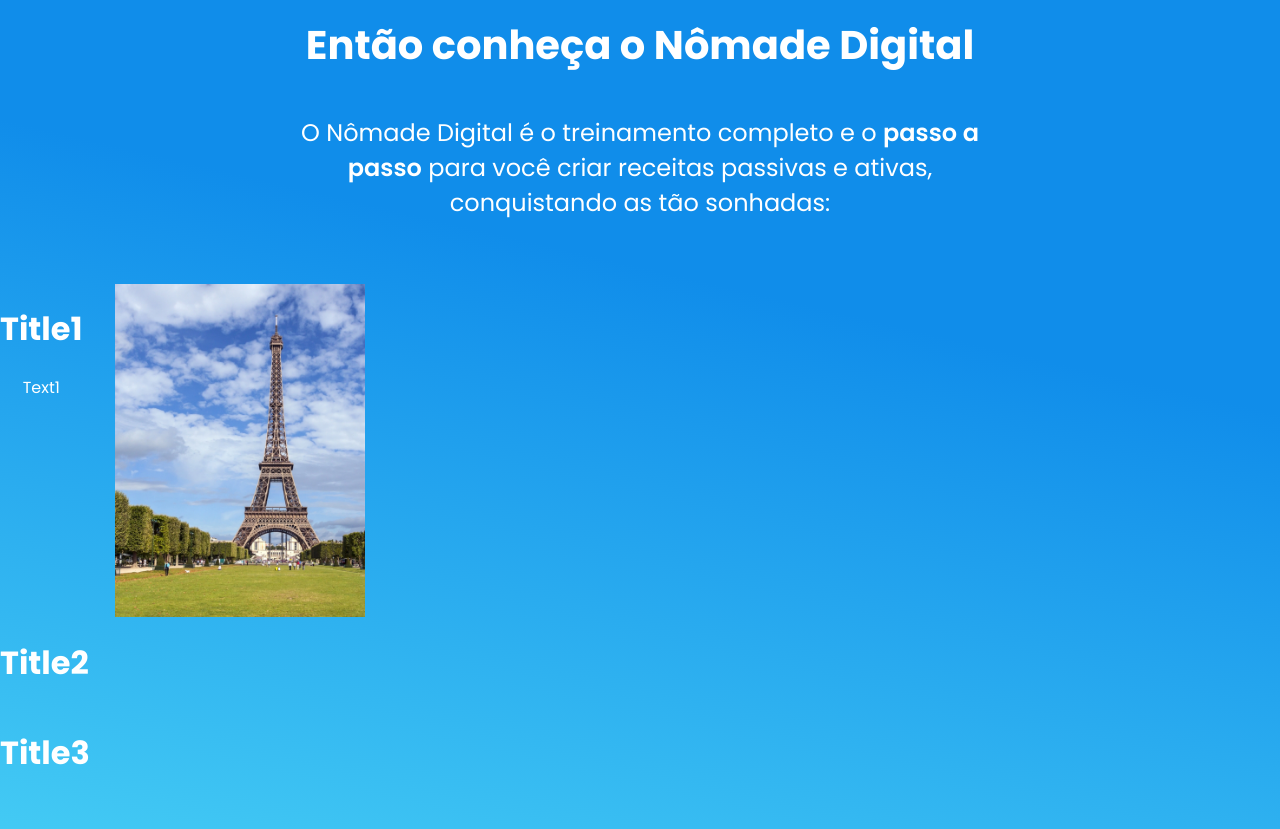
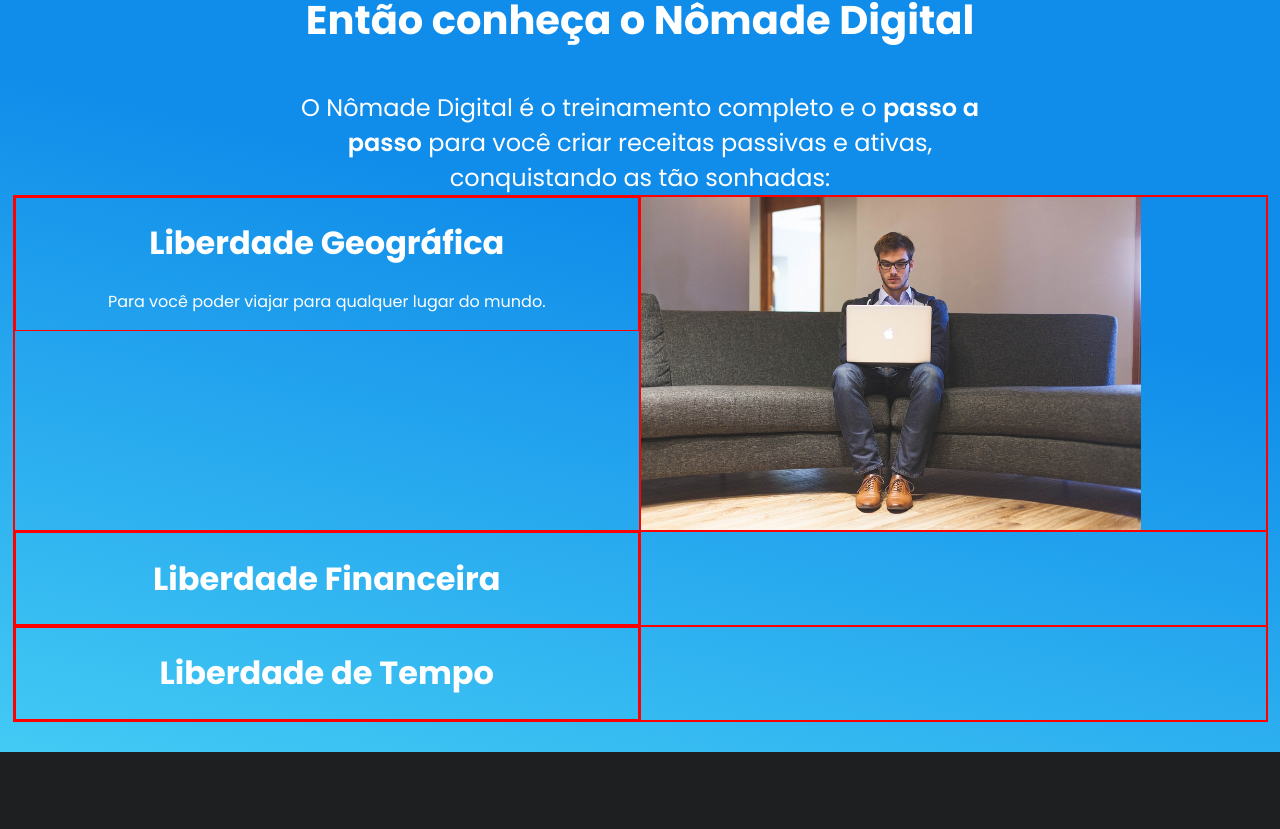
Before and after one commit to wuzue/fake-page, a React (Create React App) app: page / in a window 1280 px wide. Shown: the part 1787-2616 px from the top of the page. After the commit the page ends 2539 px from the top, so only its background shows below. Built offline with nearby package versions, Linux system fonts and the light colour scheme.

Commit message:
dinamic card beta

```diff
--- a/src/components/DinamicCards.css
+++ /dev/null
@@ -1,17 +0,0 @@
-.d-cards {
-  font-family: sans-serif;
-  text-align: center;
-}
-
-.main-d-cards {
-  display: flex;
-  flex-direction: row;
-  justify-content: space-between;
-}
-
-.photo {
-  width: 200px;
-  height: auto;
-  flex: 1;
-  margin-left: 2rem;
-}
--- a/src/components/DinamicCards.js
+++ /dev/null
@@ -1,63 +0,0 @@
-import React, { useState } from 'react'
-import './DinamicCards.css'
-import paris from '../assets/imgs/paris.png'
-import moscow from '../assets/imgs/moscow.png'
-import losAngeles from '../assets/imgs/losangeles.jpg'
-
-const data = [
-  {
-    id: '1',
-    key: '1',
-    title: 'Title1',
-    text: 'Text1',
-    img: paris
-  },
-  {
-    id: '2',
-    key: '2',
-    title: 'Title2',
-    text: 'Text2',
-    img: moscow
-  },
-  {
-    id: '3',
-    key: '3',
-    title: 'Title3',
-    text: 'Text3',
-    img: losAngeles
-  }
-];
-
-const DinamicCards = () => {
-  const [toggle, setToggle] = useState('1');
-  return (
-    <div className="d-cards">
-      {data.map(({ title, text, key, img }) => {
-        return (
-          <>
-            <div className="main-d-cards">
-              <div className="text-d-cards">
-                <h1 onClick={() => setToggle(key)}>{title} </h1>
-                {toggle === key ? (
-                  <>
-                    <p>{text}</p>
-                  </>
-                ) : null}
-              </div>
-
-              <div className="img">
-                {toggle === key ? (
-                  <>
-                    <img src={img} key={key} className="photo" />
-                  </>
-                ) : null}
-              </div>
-            </div>
-          </>
-        );
-      })}
-    </div>
-  )
-}
-
-export default DinamicCards
--- /dev/null
+++ b/src/components/DynamicCards.css
@@ -0,0 +1,29 @@
+.d-cards {
+  font-family: sans-serif;
+  text-align: center;
+  display: grid;
+  grid-template-columns: repeat(2, 1fr);
+  border: 1px solid red;
+}
+
+.main-d-cards{
+  border: 1px solid red;
+}
+.d-cards{
+  /* border: 1px solid greenyellow; */
+  position: sticky;
+  border: 1px solid red;
+}
+.text-d-cards{
+  border: 1px solid red;
+}
+.card-display{
+  /* position: absolute; */
+  border: 1px solid red;
+}
+
+.card {
+  position:relative;
+    max-width: 500px;
+    width: 100%;
+}
--- /dev/null
+++ b/src/components/DynamicCards.js
@@ -0,0 +1,60 @@
+import React, { useState } from 'react'
+import './DynamicCards.css'
+import dynamicZero from '../assets/imgs/imgone.jpg'
+import dynamicOne from '../assets/imgs/dinamicone.png'
+import dynamicTwo from '../assets/imgs/dinamictwo.jpg'
+
+const data = [
+  {
+    id: '1',
+    key: '1',
+    title: 'Liberdade Geográfica',
+    text: 'Para você poder viajar para qualquer lugar do mundo.',
+    img: dynamicZero
+  },
+  {
+    id: '2',
+    key: '2',
+    title: 'Liberdade Financeira',
+    text: 'Sustente você e sua familía sem se preocupar com a fatura.',
+    img: dynamicOne
+  },
+  {
+    id: '3',
+    key: '3',
+    title: 'Liberdade de Tempo',
+    text: 'Para não ser escravo da rotina e fazer o que quiser e quando quiser.',
+    img: dynamicTwo
+  }
+];
+
+const DynamicCards = () => {
+  const [toggle, setToggle] = useState('1');
+  return (
+    <div className="d-cards">
+      {data.map(({ title, text, key, img }) => {
+        return (
+          <>
+            <div className="main-d-cards">
+              <div className="text-d-cards">
+                <h1 onClick={() => setToggle(key)}>{title} </h1>
+                {toggle === key ? (
+                    <p className='texto'>{text}</p>
+                ) : null}
+              </div>
+            </div>
+            <div className="card-display">
+              {toggle === key ? (
+                <img src={img} key={key} className="card" />
+              ) : null}
+            </div>
+          </>
+
+        );
+      })}
+    </div>
+
+  )
+}
+
+export default DynamicCards
--- a/src/components/SecondSec.css
+++ b/src/components/SecondSec.css
@@ -1,3 +1,7 @@
+*{
+  /* border:1px solid red */
+}
+
 .second-main-div{
   color: white;
   background-image: linear-gradient(13deg,#43caf4,#108dea 38%);
@@ -57,53 +61,10 @@
   font-weight: 600;
 }
 
-.ak:hover{
-  cursor: pointer;
-}
-
-.active{
-  background-color: #108dea;
-  color: orange;
-}
-
 .dinamic-part{
-  margin-top: 4rem;
-  display: flex;
-}
-
-.dinamic-part img{
-  width: 250px;
-}
-
-.dinamic-part .din-buttons{
-  display: block;
-}
-
-.click{
-  margin-right: 2rem;
-}
-
-.click:hover{
-  cursor: pointer;
-}
-
-.img-display{
-  position:absolute;
-  width: 100%;
-  height: 100%;
-  transition: opacity .3s;
-}
-
-input{
-  position: absolute;
-  right: 0;
-  width: 150px;
-}
-
-.image-wrapper{
-  width: 150px;
-  height: 150px;
-  position: relative;
+  max-width: 1255px;
+  margin-left: auto;
+    margin-right: auto;
 }
 
 @media screen and (max-width:940px){
@@ -116,4 +77,7 @@ input{
   .second-main-div .textone-second-sec{
     margin-bottom: 1rem;
   }
+  .p-post-cards{
+    width: 20rem;
+  }
 }
--- a/src/components/SecondSec.js
+++ b/src/components/SecondSec.js
@@ -1,7 +1,7 @@
 import React, { useState } from 'react'
 import PlacesCards from './PlacesCards'
 import './SecondSec.css'
-import DinamicCards from './DinamicCards';
+import DynamicCards from './DynamicCards';
 
 
 
@@ -9,7 +9,6 @@ const SecondSec = () => {
   return(
     <div className='second-main-div'>
       <p className='textone-second-sec'>Para onde você gostaria de viajar?</p>
-      <a href='#img-paris'>Click me</a>
       <div className='second-section-card'>
         <PlacesCards/>
       </div>
@@ -19,7 +18,7 @@ const SecondSec = () => {
         receitas passivas e ativas, conquistando as tão sonhadas:</p>
       </div>
       <div className='dinamic-part'>
-        <DinamicCards/>
+        <DynamicCards/>
       </div>
     </div>
   )
```
Also changed, not shown: src/assets/imgs/dinamicone.png (added), src/assets/imgs/dinamictwo.jpg (added).
